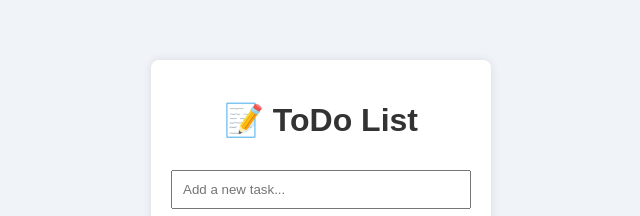
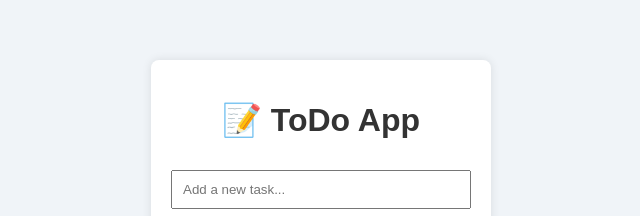
Before and after one commit to Vivek5994/To-Do-App, a plain HTML site: page index.html in a window 1280 px wide. Shown: the part 231-447 px from the top of the page, 319-959 px from the left. Drawn offline with Linux system fonts and the light colour scheme.

Commit message:
Title changed successfully

```diff
--- a/index.html
+++ b/index.html
@@ -8,7 +8,7 @@
 </head>
 <body>
   <div class="container">
-    <h1>📝 ToDo List</h1>
+    <h1>📝 ToDo App</h1>
     <input type="text" id="todo-input" placeholder="Add a new task..." />
     <button id="add-btn">Add</button>
     <ul id="todo-list"></ul>
```
